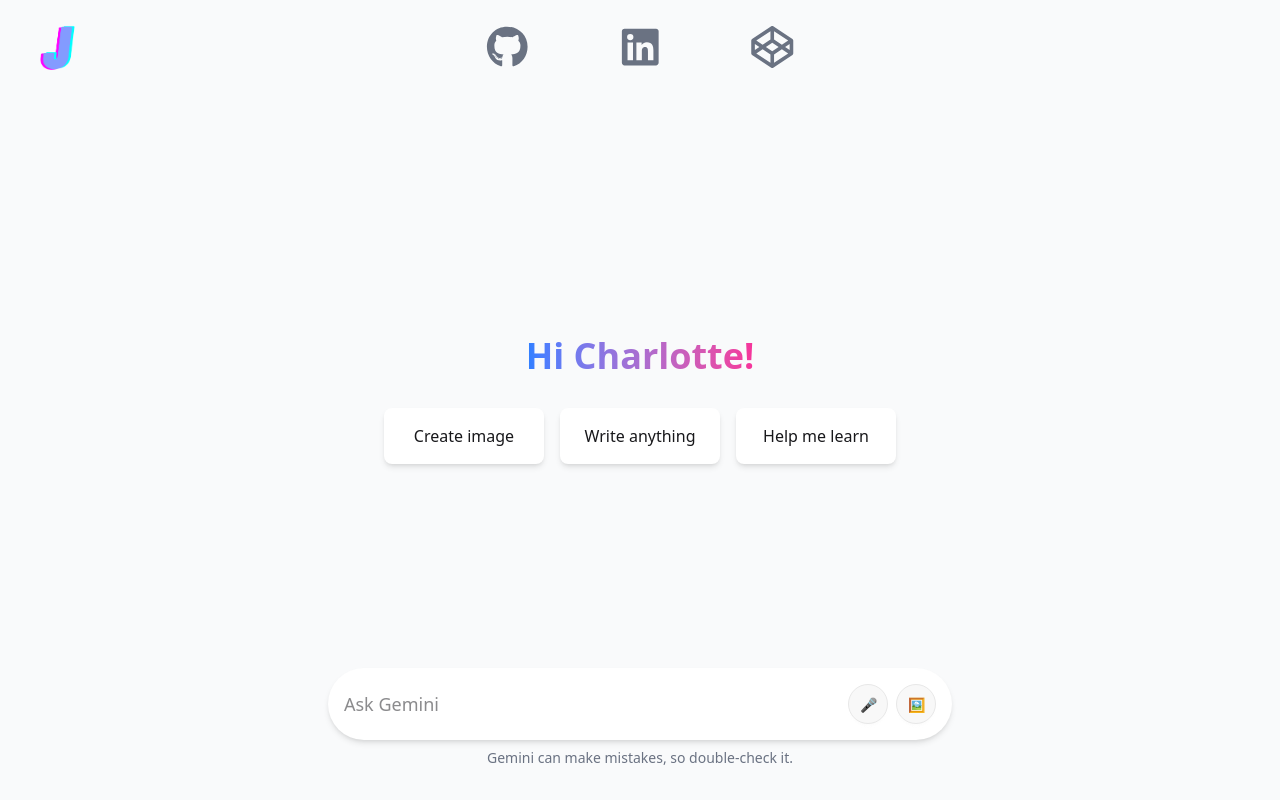
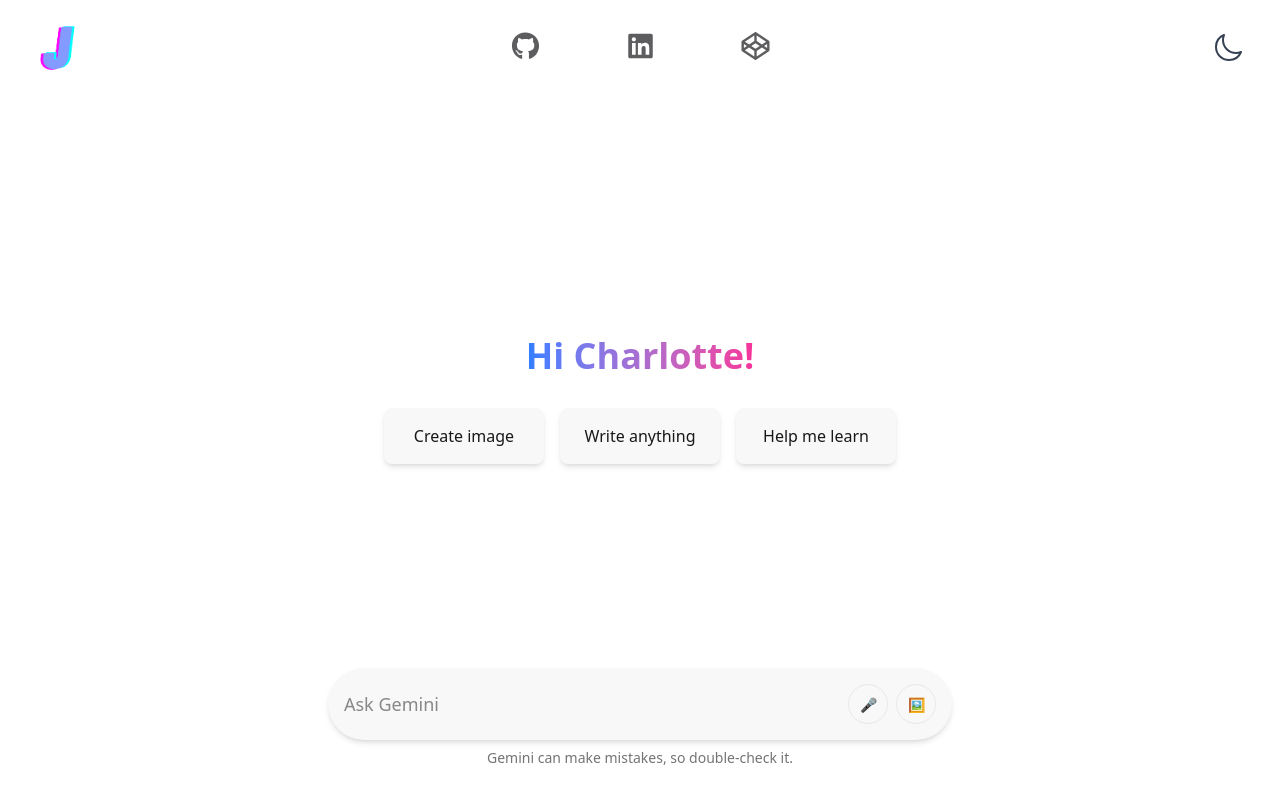
Before and after one commit to jonathanjacka/portfolio-2026, a React (Vite) app in the folder client/: page / in a window 1280 px wide. Built offline with nearby package versions, Linux system fonts and the light colour scheme.

Commit message:
Adds light/dark mode

```diff
--- a/client/package.json
+++ b/client/package.json
@@ -34,6 +34,8 @@
     "eslint-plugin-react-hooks": "^7.0.1",
     "eslint-plugin-react-refresh": "^0.4.24",
     "globals": "^16.5.0",
+    "stylelint": "^16.26.1",
+    "stylelint-config-standard": "^39.0.1",
     "tailwindcss": "^4.1.18",
     "typescript": "~5.9.3",
     "typescript-eslint": "^8.46.4",
--- a/client/src/components/Header.tsx
+++ b/client/src/components/Header.tsx
@@ -8,6 +8,7 @@ import {
 } from '@headlessui/react';
 import { Bars3Icon, XMarkIcon } from '@heroicons/react/24/outline';
 import SocialIcon, { type IconProps } from './SocialIcon';
+import ThemeToggle from './ThemeToggle';
 import { type SizeProp } from '@fortawesome/fontawesome-svg-core';
 
 import {
@@ -21,21 +22,21 @@ const navigation = [
     name: 'GitHub',
     href: 'https://github.com/jonathanjacka',
     icon: faGithub,
-    size: '3x',
+    size: '2x',
     component: (props: IconProps) => <SocialIcon {...props} />,
   },
   {
     name: 'LinkedIn',
     href: 'https://www.linkedin.com/in/jonathanjacka/',
     icon: faLinkedin,
-    size: '3x',
+    size: '2x',
     component: (props: IconProps) => <SocialIcon {...props} />,
   },
   {
     name: 'CodePen',
     href: 'https://codepen.io/jonathanjacka',
     icon: faCodepen,
-    size: '3x',
+    size: '2x',
     component: (props: IconProps) => <SocialIcon {...props} />,
   },
 ];
@@ -43,7 +44,7 @@ const Header: React.FC = () => {
   const [mobileMenuOpen, setMobileMenuOpen] = useState(false);
 
   return (
-    <div className='bg-white'>
+    <div className='bg-base-100'>
       <header
         className={`fixed inset-x-0 top-0 z-50 transition-all ease-in delay-150`}
       >
@@ -64,7 +65,7 @@ const Header: React.FC = () => {
           <div className='flex lg:hidden'>
             <button
               type='button'
-              className='-m-2.5 inline-flex items-center justify-center rounded-md p-2.5 text-gray-700'
+              className='-m-2.5 inline-flex items-center justify-center rounded-md p-2.5 text-base-content'
               onClick={() => setMobileMenuOpen(true)}
             >
               <span className='sr-only'>Open main menu</span>
@@ -85,7 +86,9 @@ const Header: React.FC = () => {
               </div>
             ))}
           </div>
-          <div className='hidden lg:flex lg:flex-1 lg:justify-end'></div>
+          <div className='hidden lg:flex lg:flex-1 lg:justify-end'>
+            <ThemeToggle />
+          </div>
         </nav>
         <Transition show={mobileMenuOpen}>
           <Dialog as='div' className='lg:hidden' onClose={setMobileMenuOpen}>
@@ -108,7 +111,7 @@ const Header: React.FC = () => {
               leaveTo='translate-x-full'
             >
               <DialogPanel
-                className={`fixed inset-y-0 right-0 z-50 w-full sm:max-w-sm overflow-y-auto bg-white sm:ring-1 sm:ring-gray-900/10`}
+                className={`fixed inset-y-0 right-0 z-50 w-full sm:max-w-sm overflow-y-auto bg-base-100 sm:ring-1 sm:ring-base-300`}
               >
                 <div className='flex items-center justify-between p-4 sm:p-6'>
                   <a
@@ -125,7 +128,7 @@ const Header: React.FC = () => {
                   </a>
                   <button
                     type='button'
-                    className='-m-2.5 rounded-md p-2.5 text-gray-700'
+                    className='-m-2.5 rounded-md p-2.5 text-base-content'
                     onClick={() => setMobileMenuOpen(false)}
                   >
                     <span className='sr-only'>Close menu</span>
@@ -133,12 +136,12 @@ const Header: React.FC = () => {
                   </button>
                 </div>
                 <div className='mt-6 flow-root px-4 sm:px-6'>
-                  <div className='-my-6 divide-y divide-gray-500/10'>
+                  <div className='-my-6 divide-y divide-base-300'>
                     <div className='space-y-2 py-6'>
                       {navigation.map((item) => (
                         <div
                           key={item.name}
-                          className='block rounded-lg px-0 py-2 text-base font-semibold leading-7 text-gray-900 hover:bg-gray-50'
+                          className='block rounded-lg px-0 py-2 text-base font-semibold leading-7 text-base-content hover:bg-base-200'
                         >
                           <div className='flex items-center gap-2'>
                             {item.component({
@@ -146,10 +149,13 @@ const Header: React.FC = () => {
                               icon: item.icon,
                               size: item.size as SizeProp,
                             })}
-                            <span className='text-gray-500'>{item.name}</span>
+                            <span className='text-base-content/70'>{item.name}</span>
                           </div>
                         </div>
                       ))}
+                    </div>
+                    <div className='flex justify-center py-6 border-t border-base-300'>
+                      <ThemeToggle />
                     </div>
                   </div>
                 </div>
--- a/client/src/components/InputBar.tsx
+++ b/client/src/components/InputBar.tsx
@@ -3,18 +3,18 @@ import React from 'react';
 const InputBar: React.FC = () => {
   return (
     <div className='absolute bottom-4 sm:bottom-8 w-full max-w-2xl px-4 sm:px-6'>
-      <div className='bg-white p-3 sm:p-4 rounded-full shadow-md flex items-center'>
+      <div className='bg-base-200 p-3 sm:p-4 rounded-full shadow-md flex items-center'>
         <input
           type='text'
           placeholder='Ask Gemini'
-          className='flex-1 border-none outline-none text-base sm:text-lg'
+          className='flex-1 border-none outline-none text-base sm:text-lg bg-transparent text-base-content placeholder:text-base-content/50'
         />
         <div className='flex gap-2 ml-4'>
           <button className='btn btn-circle'>🎤</button>
           <button className='btn btn-circle'>🖼️</button>
         </div>
       </div>
-      <p className='text-center text-sm text-gray-500 mt-2'>
+      <p className='text-center text-sm text-base-content/60 mt-2'>
         Gemini can make mistakes, so double-check it.
       </p>
     </div>
--- a/client/src/components/SocialIcon.tsx
+++ b/client/src/components/SocialIcon.tsx
@@ -14,7 +14,7 @@ export interface IconProps {
 const SocialIcon = (props: IconProps) => {
   return (
     <a href={props.href} target='_blank' rel='noreferrer'>
-      <i className='footer-icon text-gray-500'>
+      <i className='footer-icon text-base-content/70 hover:text-base-content transition-colors'>
         <FontAwesomeIcon icon={props.icon} size={props.size || '1x'} />
       </i>
     </a>
--- a/client/src/components/SuggestionCards.tsx
+++ b/client/src/components/SuggestionCards.tsx
@@ -8,7 +8,7 @@ const SuggestionCards: React.FC = () => {
       {suggestions.map((suggestion, index) => (
         <div
           key={index}
-          className='bg-white p-3 sm:p-4 rounded-lg shadow-md w-32 sm:w-40 text-center cursor-pointer hover:bg-gray-100 text-sm sm:text-base'
+          className='bg-base-200 text-base-content p-3 sm:p-4 rounded-lg shadow-md w-32 sm:w-40 text-center cursor-pointer hover:bg-base-300 text-sm sm:text-base transition-colors'
         >
           {suggestion}
         </div>
--- /dev/null
+++ b/client/src/components/ThemeToggle.tsx
@@ -0,0 +1,44 @@
+import { useState, useEffect } from 'react';
+import { SunIcon, MoonIcon } from '@heroicons/react/24/outline';
+
+type Theme = 'light' | 'dark';
+
+const ThemeToggle: React.FC = () => {
+  const [theme, setTheme] = useState<Theme>(() => {
+    // Get initial theme from localStorage or system preference
+    if (typeof window !== 'undefined') {
+      const stored = localStorage.getItem('theme') as Theme | null;
+      if (stored) return stored;
+      return window.matchMedia('(prefers-color-scheme: dark)').matches
+        ? 'dark'
+        : 'light';
+    }
+    return 'light';
+  });
+
+  useEffect(() => {
+    // Apply theme to document
+    document.documentElement.setAttribute('data-theme', theme);
+    localStorage.setItem('theme', theme);
+  }, [theme]);
+
+  const toggleTheme = () => {
+    setTheme((prev) => (prev === 'light' ? 'dark' : 'light'));
+  };
+
+  return (
+    <button
+      onClick={toggleTheme}
+      className="btn btn-ghost btn-circle swap swap-rotate"
+      aria-label={`Switch to ${theme === 'light' ? 'dark' : 'light'} mode`}
+    >
+      {theme === 'light' ? (
+        <MoonIcon className="h-8 w-8 text-gray-700 hover:text-gray-900" />
+      ) : (
+        <SunIcon className="h-8 w-8 text-yellow-400 hover:text-yellow-300" />
+      )}
+    </button>
+  );
+};
+
+export default ThemeToggle;
--- a/client/src/index.css
+++ b/client/src/index.css
@@ -1,6 +1,8 @@
 @import 'tailwindcss';
 @plugin "@tailwindcss/typography";
-@plugin "daisyui";
+@plugin "daisyui" {
+  themes: light --default, dark;
+}
 
 html,
 body {
--- a/client/src/layouts/MainLayout.tsx
+++ b/client/src/layouts/MainLayout.tsx
@@ -4,10 +4,10 @@ import SuggestionCards from '../components/SuggestionCards';
 
 const MainLayout: React.FC = () => {
   return (
-    <div className='flex h-screen overflow-x-hidden bg-gray-50'>
+    <div className='flex h-screen overflow-x-hidden bg-base-100'>
       <main className='flex-1 flex flex-col items-center justify-center relative w-full overflow-x-hidden'>
         <Header />
-        <h1 className='text-4xl font-extrabold bg-clip-text text-transparent bg-gradient-to-r from-blue-500 to-pink-500'>
+        <h1 className='text-4xl font-extrabold bg-clip-text text-transparent bg-linear-to-r from-blue-500 to-pink-500'>
           Hi Charlotte!
         </h1>
         <SuggestionCards />
```
Also changed, not shown: client/.stylelintrc.json (added), 1 other file (tests, documents, lock files or other folders).
